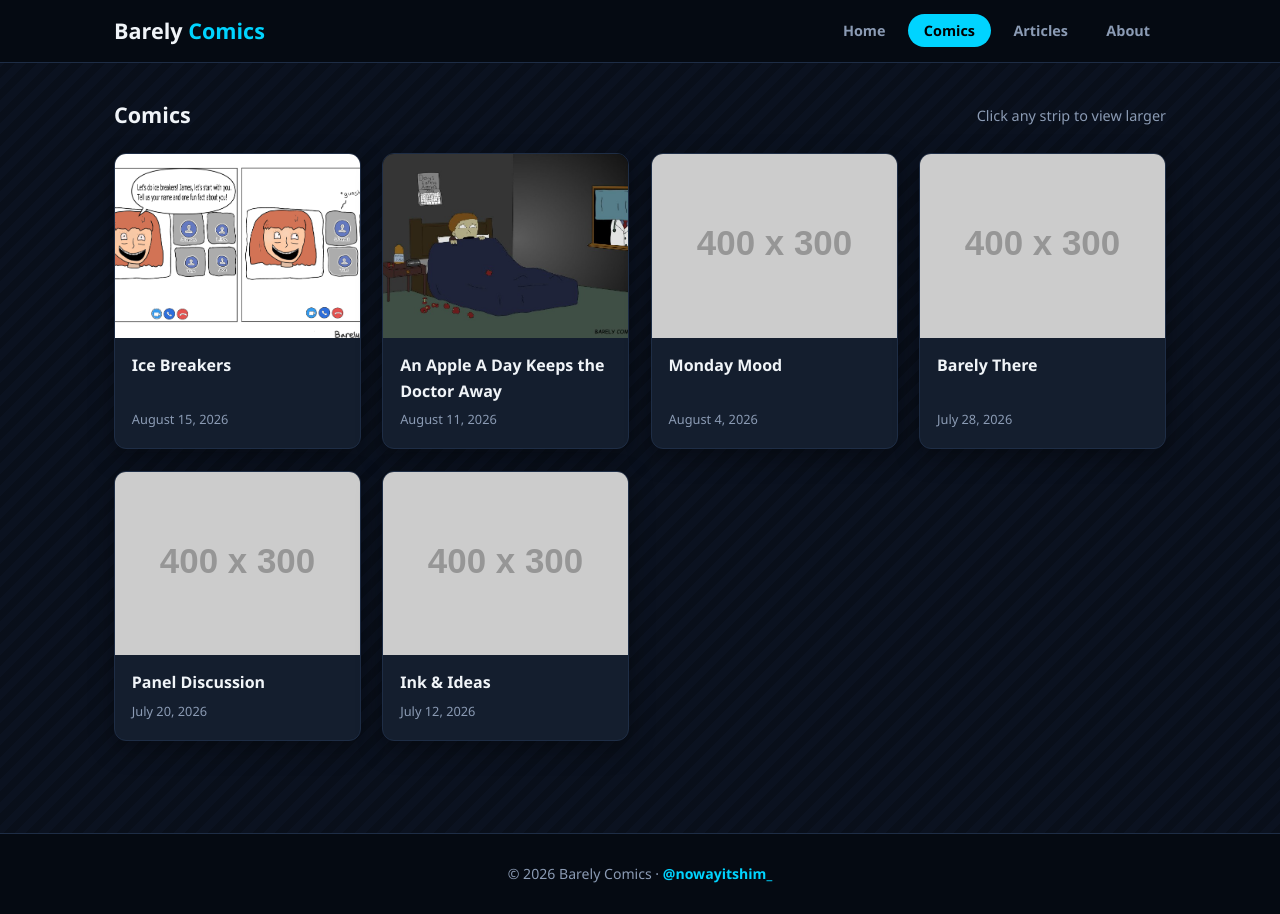
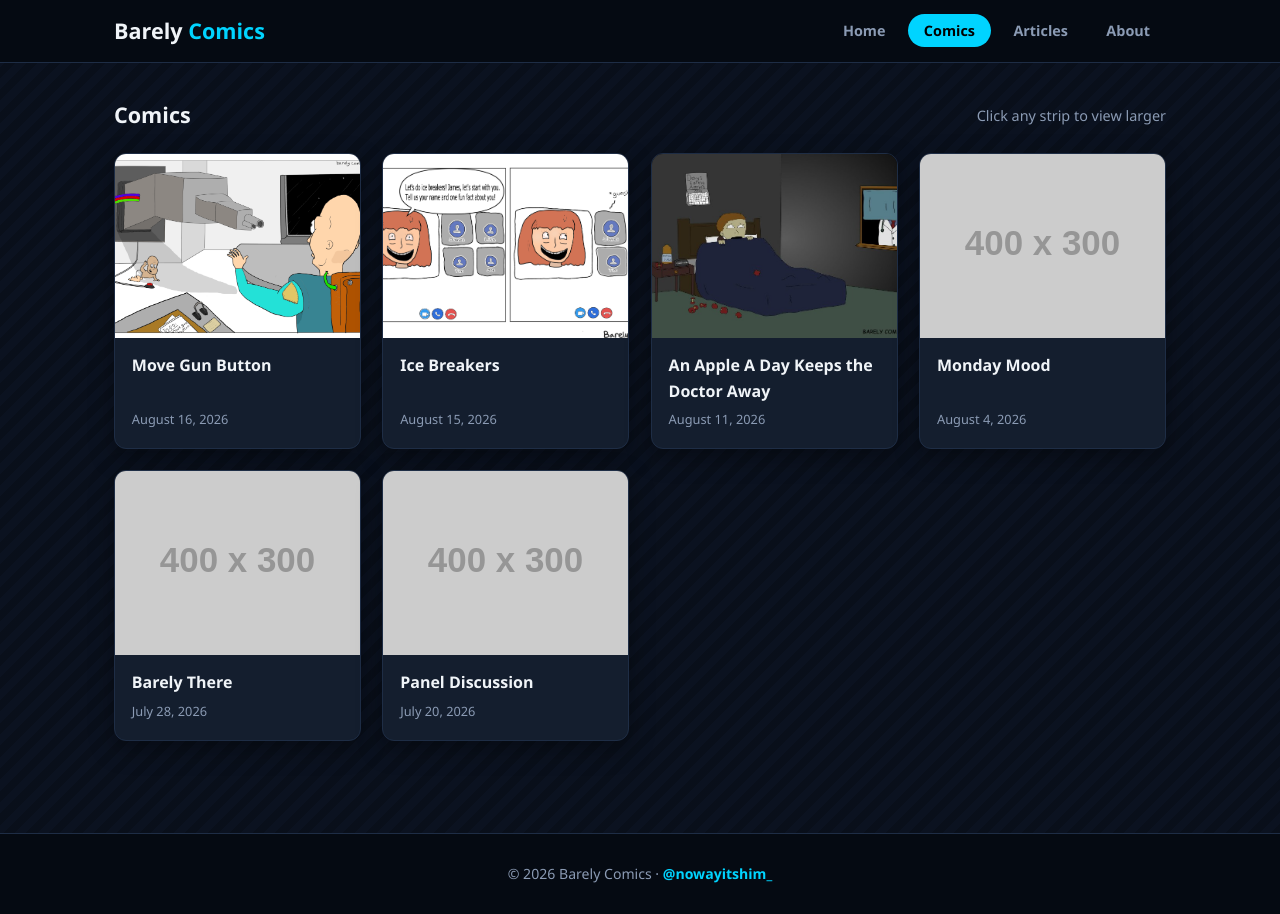
Before and after one commit to dangroh/barely-comics, a plain HTML site: page comics.html in a window 1280 px wide. Drawn offline with Linux system fonts and the light colour scheme; placeholder pictures from the web are drawn by us.

Commit message:
Update comics.html

```diff
--- a/comics.html
+++ b/comics.html
@@ -223,6 +223,13 @@
         <span>Click any strip to view larger</span>
       </div>
       <div class="grid">
+        <a href="#" class="card" data-full="move_gun_button.png" data-title="Move Gun Button">
+          <img src="move_gun_button.png" alt="Move Gun Button">
+          <div class="card-body">
+            <div class="card-title">Move Gun Button</div>
+            <div class="card-meta">August 16, 2026</div>
+          </div>
+        </a>
         <a href="#" class="card" data-full="ice-breakers.png" data-title="Ice Breakers">
           <img src="ice-breakers.png" alt="Ice Breakers">
           <div class="card-body">
@@ -256,13 +263,6 @@
           <div class="card-body">
             <div class="card-title">Panel Discussion</div>
             <div class="card-meta">July 20, 2026</div>
-          </div>
-        </a>
-        <a href="#" class="card">
-          <img src="https://placehold.co/400x300/1a2639/8b9bb4?text=Comic+6" alt="Comic 6">
-          <div class="card-body">
-            <div class="card-title">Ink & Ideas</div>
-            <div class="card-meta">July 12, 2026</div>
           </div>
         </a>
       </div>
```
